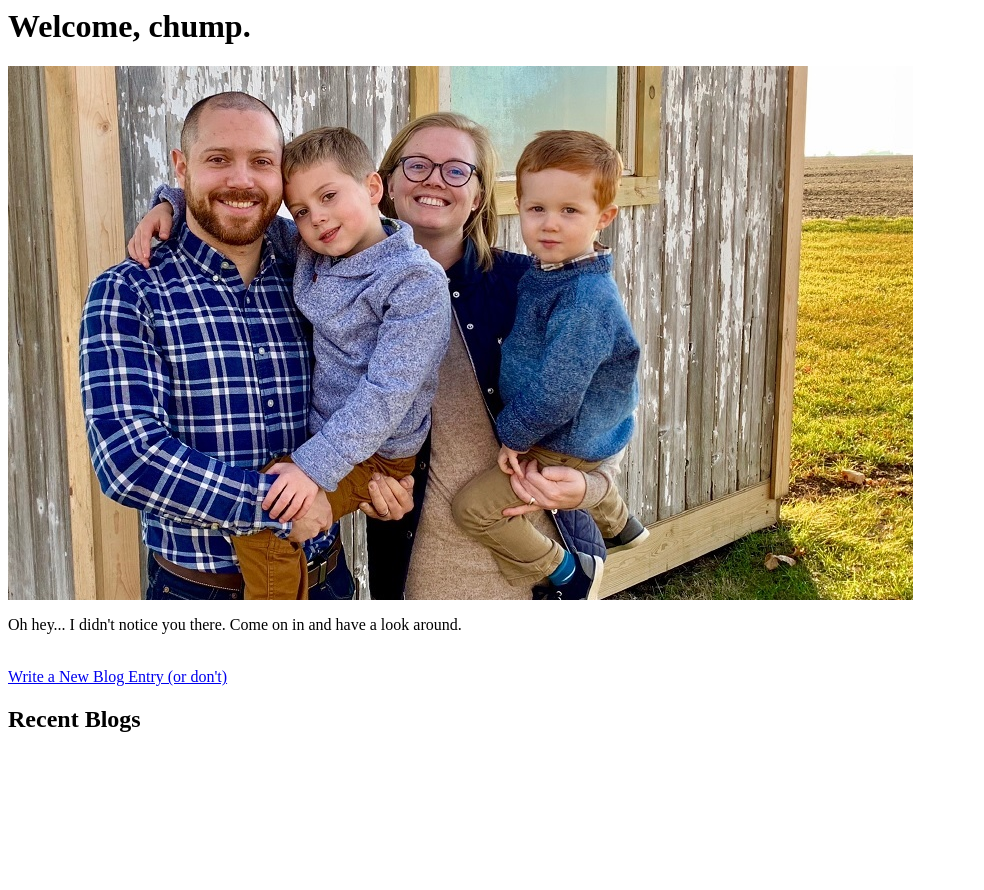
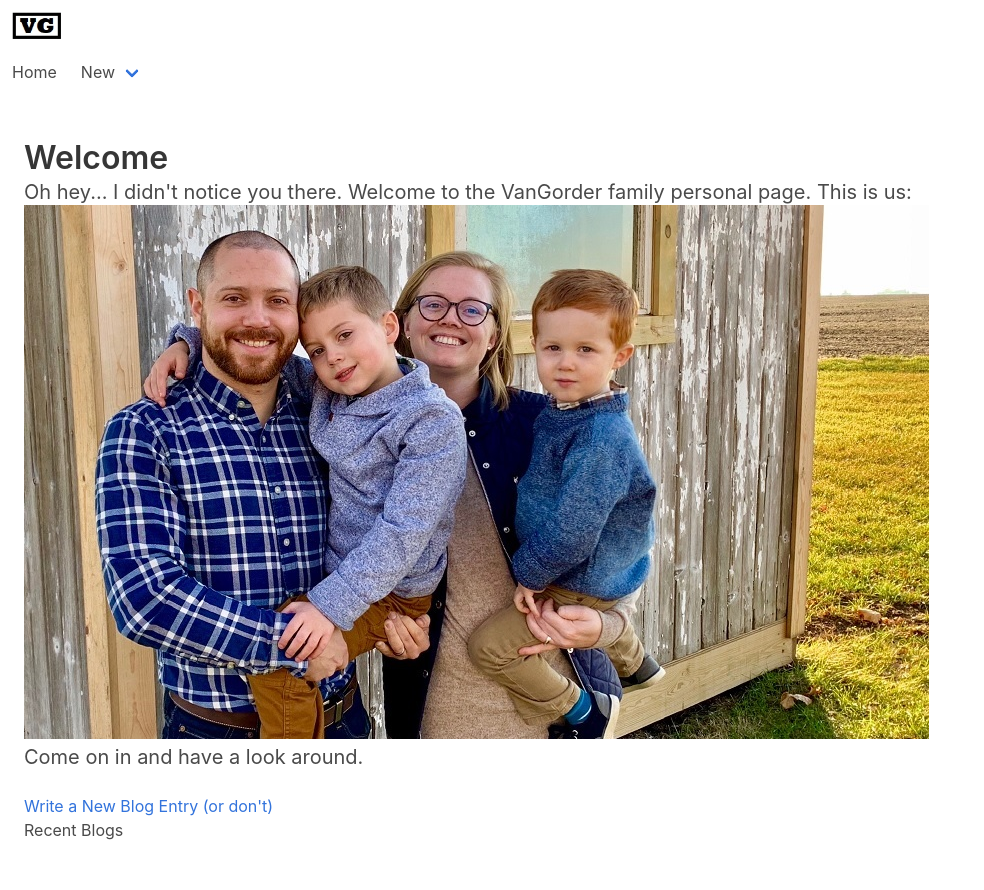
Before and after one commit to daveyvango/website, a Django app: page /blog/ in a window 1280 px wide. Shown: the whole page, without its empty margins (0-984 px from the left). Before the commit the page ends 732 px from the top, so only its background shows below. Run offline with Django 3.2, Linux system fonts and the light colour scheme; data that the repository does not hold is empty; some libraries are stand-ins or nearby versions.

Commit message:
Adding some style

```diff
--- /dev/null
+++ b/personalpage/blog/templates/base.html
@@ -0,0 +1,53 @@
+<!DOCTYPE html>
+{% load static %}
+<html lang="en">
+    <head>
+        <meta charset="utf-8">
+        <meta name="viewport" content="width=device-width, initial-scale=1">
+        <title>Hello Bulma!</title>
+        <link rel="stylesheet" href="https://cdnjs.cloudflare.com/ajax/libs/bulma/0.7.2/css/bulma.min.css">
+        <script defer src="https://use.fontawesome.com/releases/v5.3.1/js/all.js"></script>
+        <title>{% block title %}My amazing site{% endblock %}</title>
+    </head>
+
+    <body>
+        <nav class="navebar" role="navigation" aria-label="main navigation">
+            <div class="navbar-brand">
+                <a class="navbar-item" href="{% url 'blog:index' %}">
+                    <img src="{% static "blog/logo.jpg" %}">
+                </a>
+                <a role="button" class="navbar-burger burger" aria-label="menu" aria-expanded="false" data-target="navbarBasicExample">
+                    <span aria-hidden="true"></span>
+                    <span aria-hidden="true"></span>
+                    <span aria-hidden="true"></span>
+                </a>
+            </div>
+            <div id="navbarBasicExample" class="navbar-menu">
+                <div class="navbar-start">
+                    <a class="navbar-item" href="{% url 'blog:index' %}">
+                        Home
+                    </a>
+                    <div class="navbar-item has-dropdown is-hoverable">
+                        <a class="navbar-link">
+                            New
+                        </a>
+                        <div class="navbar-dropdown">
+                            <a class="navbar-item" href="{% url 'blog:new' %}">
+                                Blog Post
+                            </a>
+                            <a class="navbar-item" href="{% url 'blog:new_author' %}">
+                                Author
+                            </a>
+                        </div>
+                    </div>
+                </div>
+            </div>
+        </nav>
+        <section class="section">
+            {% block body %}
+                <img src="{% static "blog/fam.jpg" %}" alt="Family pic">
+            {% endblock %}
+            {% block footer%}{% endblock %}
+        </section>
+    </body>
+</html>
--- a/personalpage/blog/templates/blog/index.html
+++ b/personalpage/blog/templates/blog/index.html
@@ -1,10 +1,13 @@
-<h1>Welcome, chump.</h1>
+{% extends "base.html" %}
+{% block title %}Welcome{% endblock %}
 {% load static %}
-<img src="{% static "blog/fam.jpg" %}" alt="Family pic">
-<p>
-Oh hey... I didn't notice you there.  Come on in and have a look around.
+{% block body %}
+<h1 class="title">Welcome</h1>
+    <p class="subtitle">
+        Oh hey... I didn't notice you there.  Welcome to the VanGorder family personal page.  This is us:<br>
+        <img src="{% static "blog/fam.jpg" %}" alt="Family pic"><br>
+        Come on in and have a look around.
     </p>
-<br/>
     <a href="./new">Write a New Blog Entry (or don't)</a>
     <h2>Recent Blogs</h2>
     <ul>
@@ -12,3 +15,4 @@ Oh hey... I didn't notice you there.  Come on in and have a look around.
         <li><a href="{% url 'blog:detail' blogpost.id %}">{{blogpost.title}}</a> by {{blogpost.author.handle}}
     {% endfor %}
     </ul>
+{% endblock %}
--- a/personalpage/personalpage/settings.py
+++ b/personalpage/personalpage/settings.py
@@ -127,6 +127,3 @@ USE_TZ = True
 # https://docs.djangoproject.com/en/2.1/howto/static-files/
 
 STATIC_URL = '/static/'
-
-SECRETS_FILE = os.path.dirname(os.path.abspath(__file__)) + "/secrets.txt"
-STATICFILES_DIR = [ os.path.dirname(os.path.abspath(__file__)) + "/static", '/var/www/static' ]
```
Also changed, not shown: personalpage/blog/templates/blog/author_detail.html (+13 -4 lines), personalpage/blog/templates/blog/detail.html (+10 -4 lines), personalpage/blog/templates/blog/new.html (+10 -4 lines), personalpage/blog/templates/blog/new_author.html (+7 -3 lines), personalpage/blog/static/blog/logo.jpg (added), personalpage/personalpage/static/fam.jpg (deleted). Lines whose indentation alone changed are shown as unchanged.
